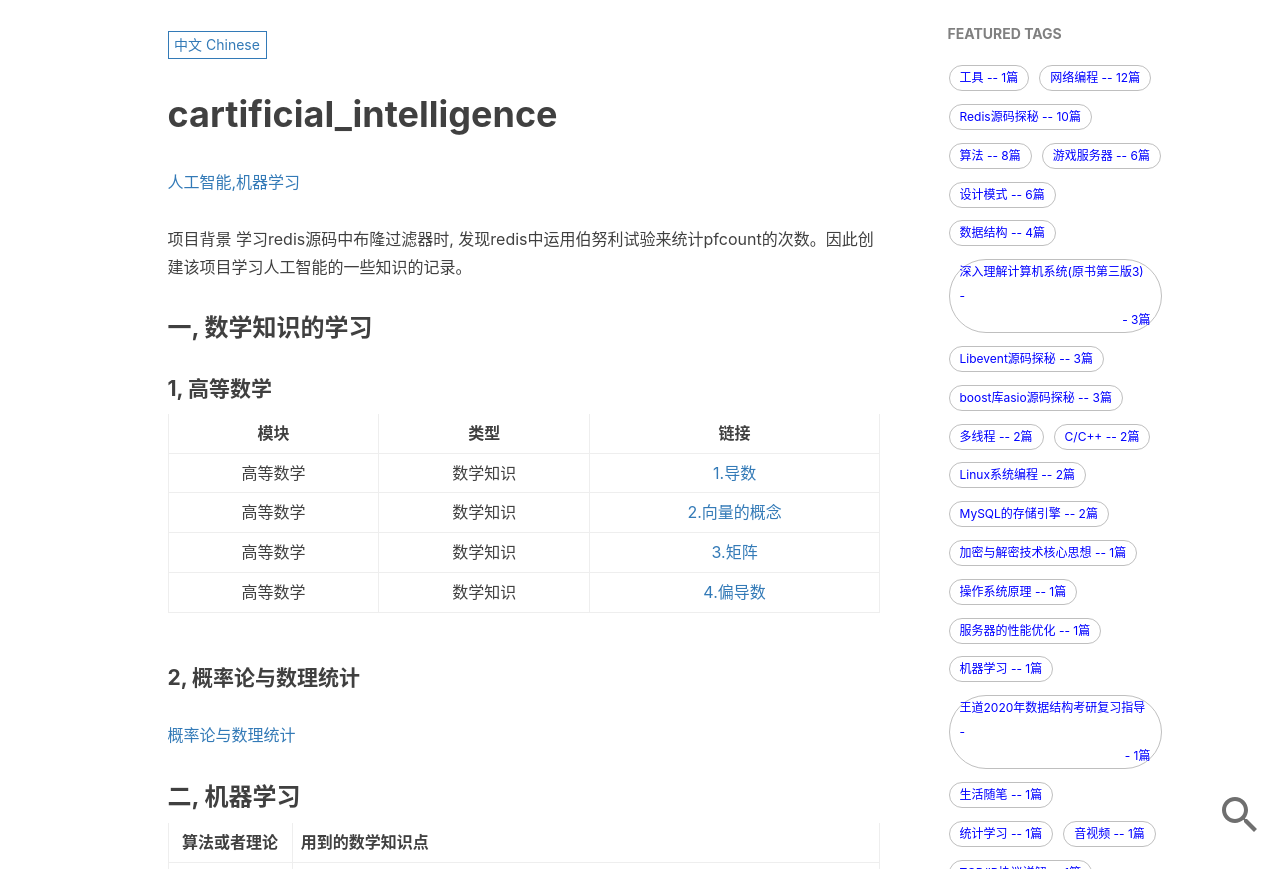
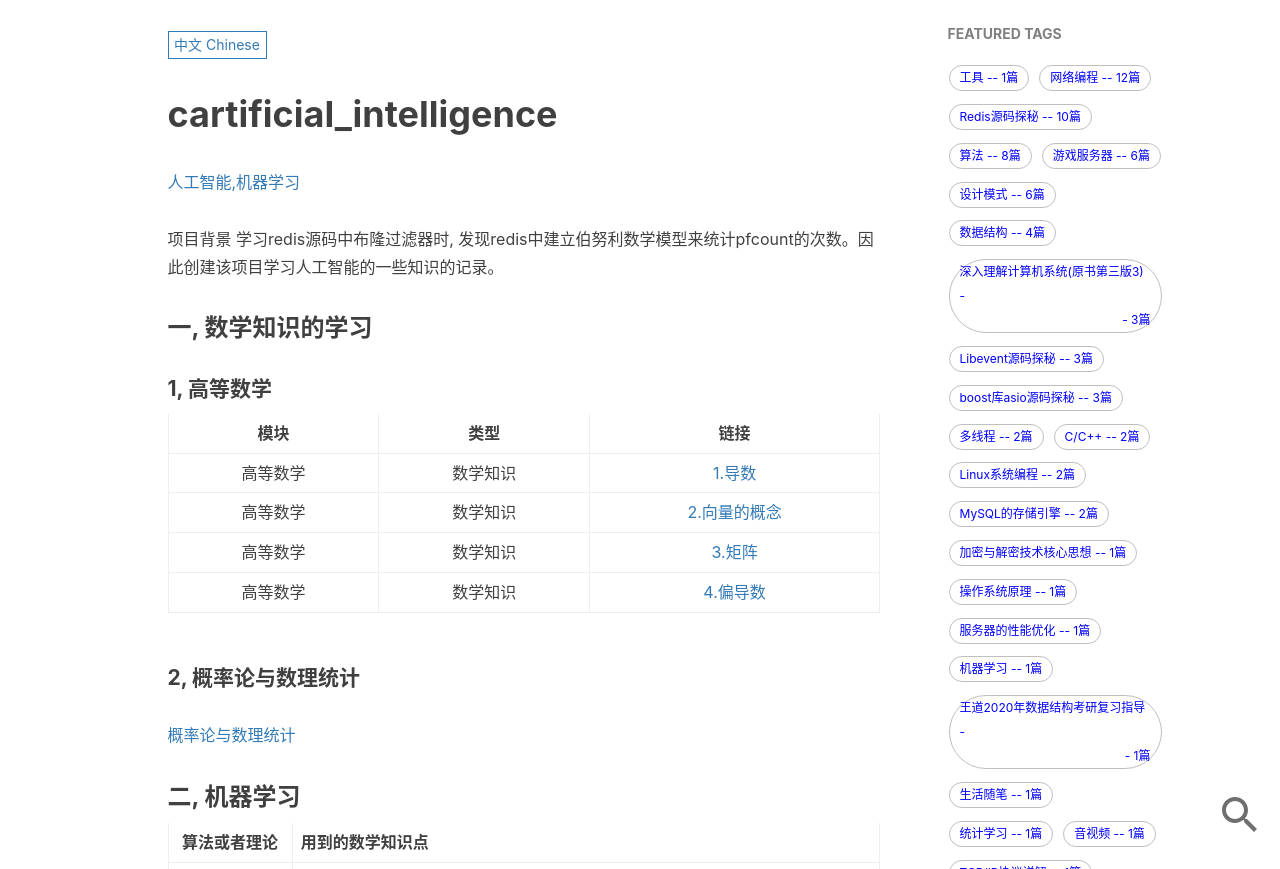
Before and after one commit to chensongpoixs/chensongpoixs.github.io, a Jekyll site: the page built from artificial_intelligence.html, in a window 1280 px wide and 900 px high, scrolled down 391 px, cut to the strip 31-900 px from the top of the window. Built offline with Jekyll 4.4.1, drawn with Linux system fonts in a browser that asks for light colours; nearby versions of some CDN libraries; comment, search, counter and statistics services are not loaded.

Commit message:
[建立数学模型]

```diff
--- a/_includes/artificial_intelligence/en.md
+++ b/_includes/artificial_intelligence/en.md
@@ -5,7 +5,7 @@
 
 
 
-项目背景 学习redis源码中布隆过滤器时, 发现redis中运用伯努利试验来统计pfcount的次数。因此创建该项目学习人工智能的一些知识的记录。
+项目背景 学习redis源码中布隆过滤器时, 发现redis中建立伯努利数学模型来统计pfcount的次数。因此创建该项目学习人工智能的一些知识的记录。
 
 ### 一, 数学知识的学习
 
--- a/_includes/artificial_intelligence/zh.md
+++ b/_includes/artificial_intelligence/zh.md
@@ -5,7 +5,7 @@
 
 
 
-项目背景 学习redis源码中布隆过滤器时, 发现redis中运用伯努利试验来统计pfcount的次数。因此创建该项目学习人工智能的一些知识的记录。
+项目背景 学习redis源码中布隆过滤器时, 发现redis中建立伯努利数学模型来统计pfcount的次数。因此创建该项目学习人工智能的一些知识的记录。
 
 ### 一, 数学知识的学习
 
```
Also changed, not shown: _posts/2019-12-10-redis源码分析之布隆过滤器-机器学习.md (+1 -1 lines).
